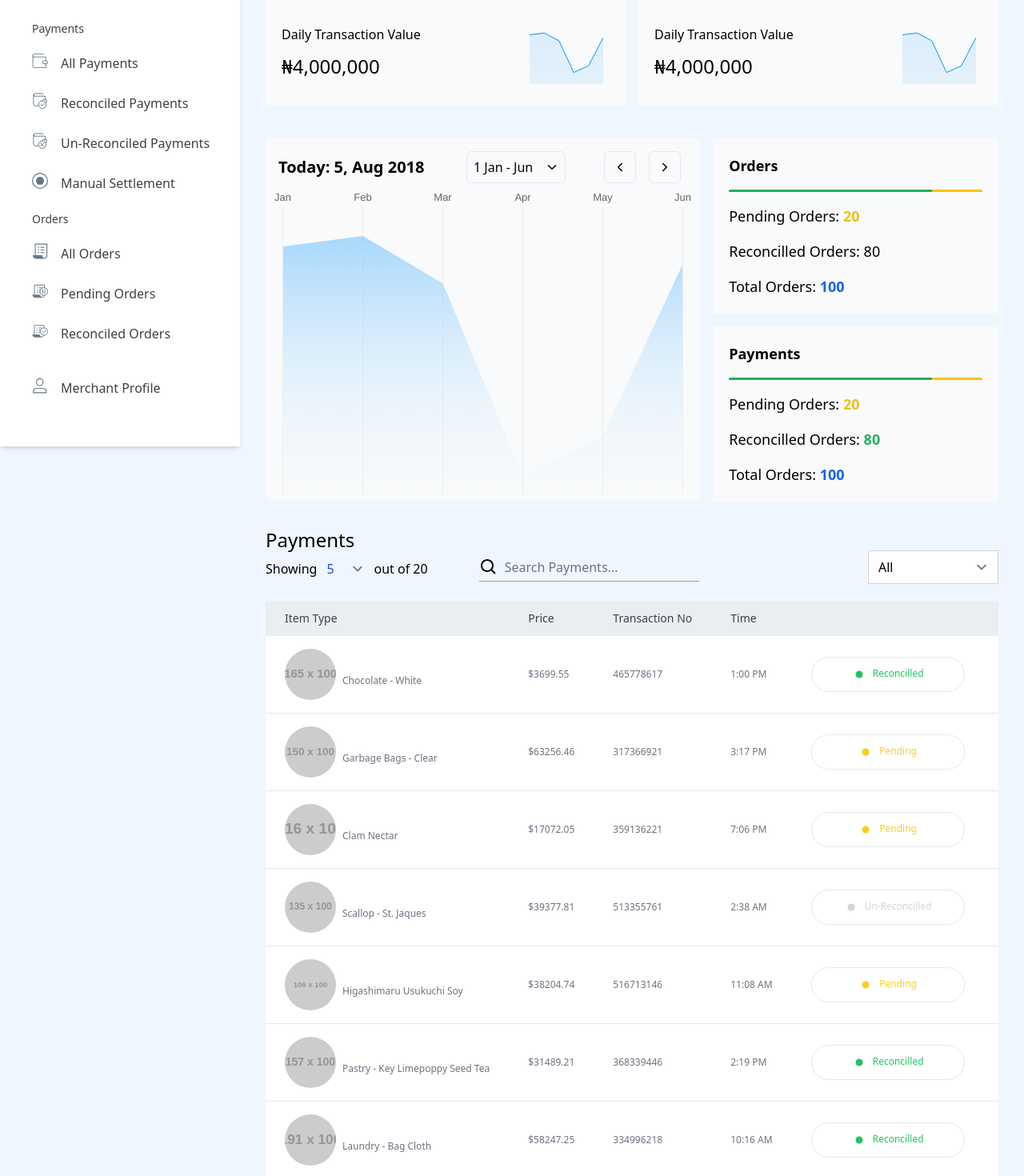
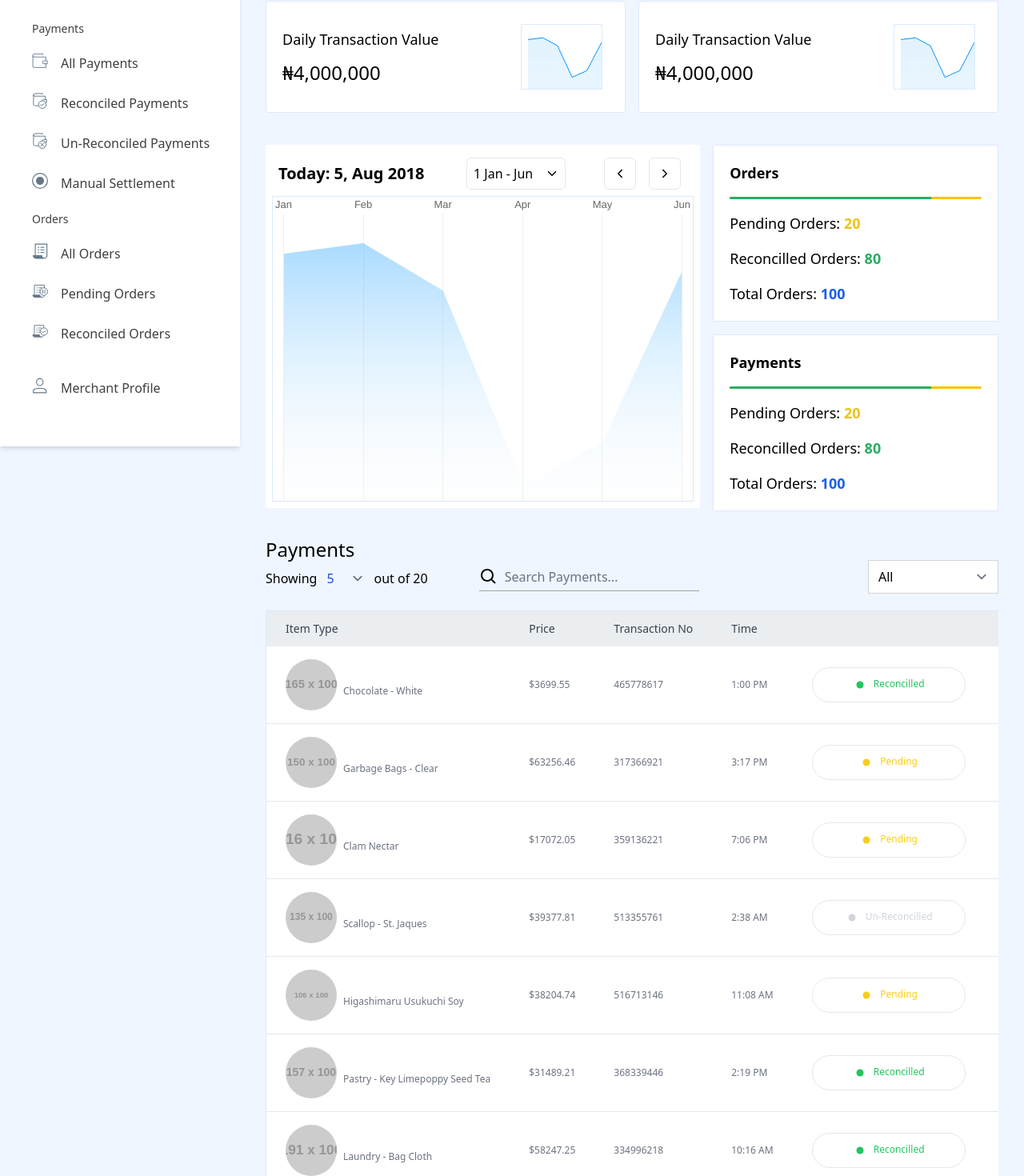
Before and after one commit to Tosinkoa/admin-dashboard, a Next.js app: page / in a window 1280 px wide. Shown: the part 242-1712 px from the top of the page at 80% size. Built offline with nearby package versions, Linux system fonts and the light colour scheme.

Commit message:
Done with fixes

```diff
--- a/components/Barchart/00-Barchart.css
+++ b/components/Barchart/00-Barchart.css
@@ -3,7 +3,7 @@
 @tailwind utilities;
 
 .barchart_bg {
-  @apply bg-gray-50 rounded-sm p-2 flex flex-col;
+  @apply bg-white rounded-sm p-2 flex flex-col;
 }
 
 .barchart_header_details {
@@ -27,5 +27,5 @@
 }
 
 .barchart_main_bg {
-  @apply bottom-0 w-full mx-auto relative text-xs text-inherit;
+  @apply bottom-0 w-full mx-auto relative text-xs text-inherit border border-primary-100;
 }
--- a/components/Layouts/DashboardLayout.tsx
+++ b/components/Layouts/DashboardLayout.tsx
@@ -2,6 +2,7 @@ import useGetScreenWidth from "@/CustomHooks/useGetScreenWidth";
 import { useState } from "react";
 import Navbar from "../Navbars/Navbar";
 import Sidebar from "../Sidebars/Sidebar";
+import WebsiteMetadata from "../WebsiteMetadata/WebsiteMetadata";
 
 interface DashboardLayoutProps {
   children: React.ReactNode;
@@ -12,6 +13,7 @@ const DashboardLayout: React.FC<DashboardLayoutProps> = ({ children }) => {
   const { isMediumAndSmallScreen } = useGetScreenWidth();
 
   return (
+    <WebsiteMetadata>
       <div className="dashboard_layout_bg">
         <Navbar smallScreenSidebarHandler={() => setShowSmallScreenSidebar(true)} />
         <div className="dashboard_layout_sec_bg">
@@ -33,6 +35,7 @@ const DashboardLayout: React.FC<DashboardLayoutProps> = ({ children }) => {
           </div>
         </div>
       </div>
+    </WebsiteMetadata>
   );
 };
 
--- a/components/PagesComponent/Home/Payment/00-Payment.css
+++ b/components/PagesComponent/Home/Payment/00-Payment.css
@@ -3,8 +3,8 @@
 @tailwind utilities;
 
 /* ==== PaymentTable.tsx style ==== */
-.table {
-  @apply w-full lg:text-sm sm:text-xs sm:text-left md:text-center text-gray-500;
+.payment_table {
+  @apply w-full lg:text-sm sm:text-xs sm:text-left md:text-center border border-primary-100 text-gray-500;
 }
 
 .payment_table_head {
--- a/components/PagesComponent/Home/Payment/PaymentTable.tsx
+++ b/components/PagesComponent/Home/Payment/PaymentTable.tsx
@@ -41,6 +41,7 @@ const PaymentTable: FC = () => {
           <div className="payment_table_amount_show">
             <span>Showing</span>
             <select
+              aria-label="page_filter"
               onChange={(e) => setPageSize(Number(e.target.value))}
               className="payment_table_show_total"
             >
@@ -60,7 +61,7 @@ const PaymentTable: FC = () => {
       </div>
 
       <div className="payment_table_main_bg">
-        <table className="table" {...getTableProps()}>
+        <table className="payment_table" {...getTableProps()}>
           <thead className="payment_table_head">
             {headerGroups.map((headerGroup, index) => {
               const { key, ...restHeaderProps } = headerGroup.getHeaderGroupProps();
--- a/components/PagesComponent/Home/Payment/PaymentTableFilter.tsx
+++ b/components/PagesComponent/Home/Payment/PaymentTableFilter.tsx
@@ -24,6 +24,7 @@ export const PaymentTableDropdownFilter: FC<TableFilterProps> = ({ filter, setFi
   return (
     <div className="payment_table_filter_bg">
       <select
+        aria-label="payemnt_filter"
         value={filter || ""}
         onChange={(e) => setFilter(e.target.value)}
         name="dropdown_filter"
--- a/components/PagesComponent/Home/SalesDetails/00-SalesDetails.css
+++ b/components/PagesComponent/Home/SalesDetails/00-SalesDetails.css
@@ -8,7 +8,7 @@
 }
 
 .order_and_payment_order_bg {
-  @apply gap-y-4 flex flex-col bg-gray-50 p-5 rounded-sm h-full;
+  @apply gap-y-4 flex flex-col bg-white p-5 border border-primary-100 rounded-sm h-full;
 }
 
 .order_and_payment_title {
--- a/components/PagesComponent/Home/SalesDetails/OrderAndPayment.tsx
+++ b/components/PagesComponent/Home/SalesDetails/OrderAndPayment.tsx
@@ -28,7 +28,7 @@ const OrderAndPayment: React.FC = () => {
         </div>
         <div>
           <span>Reconcilled Orders:</span>{" "}
-          <span className="order_and_payment_order_reconcilled">{reconcilledOrder}</span>
+          <span className="order_and_payment_reconcilled">{reconcilledOrder}</span>
         </div>
         <div>
           <span>Total Orders:</span>{" "}
--- a/components/PagesComponent/Home/Widget/00-Widget.css
+++ b/components/PagesComponent/Home/Widget/00-Widget.css
@@ -12,7 +12,7 @@
 }
 
 .widget_for_each_card {
-  @apply justify-between flex gap-x-5 bg-gray-50 p-5 rounded items-center;
+  @apply justify-between border-primary-100 border flex gap-x-5 bg-white p-5 rounded items-center;
 }
 
 .widget_details_bg {
--- a/components/PagesComponent/Home/Widget/Widget.tsx
+++ b/components/PagesComponent/Home/Widget/Widget.tsx
@@ -12,7 +12,7 @@ const Widget: React.FC = () => {
           .map((_, index) => (
             <div key={index} className="widget_for_each_card">
               <div className="widget_details_bg">
-                <p>Daily Transaction Value</p>
+                <p className="text-lg">Daily Transaction Value</p>
                 <p className="text-2xl">₦{NumberFormatter(4000000)}</p>
               </div>
               <BarChart barChartHeight="80px" showBarChatDetails={false} />
--- /dev/null
+++ b/components/WebsiteMetadata/WebsiteMetadata.js
@@ -0,0 +1,39 @@
+import Head from "next/head";
+
+const WebsiteMetadata = ({
+  title,
+  keywords,
+  description,
+  children,
+  OG_Title_Key,
+  OG_Title_Content,
+}) => {
+  return (
+    <div>
+      <Head>
+        <meta name="msapplication-TileColor" content="#da532c" />
+        <meta name="theme-color" content="#ffffff" />
+
+        <title>{title}</title>
+        <meta httpEquiv="Content-Type" content="text/html; charset=utf-8" />
+        <meta name="viewport" content="width=device-width, initial-scale=1" />
+        <meta property="og:title" content={OG_Title_Content} key={OG_Title_Key} />
+        <meta property="og:description" content="TM Dashboard" />
+        <meta name="description" content={description} />
+        <meta name="keywords" content={keywords} />
+        <link rel="icon" href="/favicon/favicon.ico" />
+      </Head>
+      {children}
+    </div>
+  );
+};
+
+export default WebsiteMetadata;
+
+WebsiteMetadata.defaultProps = {
+  title: "TM dashboard",
+  description: "Best TM dashboard",
+  keywords: "tm dashboard, tm, dashboard",
+  OG_Title_Content: "Best tm dashboard ever",
+  OG_Title_Key: "Tm Dashboard",
+};
--- a/pages/index.tsx
+++ b/pages/index.tsx
@@ -2,6 +2,7 @@ import DashboardLayout from "@/components/Layouts/DashboardLayout";
 import PaymentTable from "@/components/PagesComponent/Home/Payment/PaymentTable";
 import SalesDetails from "@/components/PagesComponent/Home/SalesDetails/SalesDetails";
 import Widget from "@/components/PagesComponent/Home/Widget/Widget";
+import Link from "next/link";
 
 const Home: React.FC = () => {
   return (
```
Lines whose indentation alone changed are shown as unchanged.
